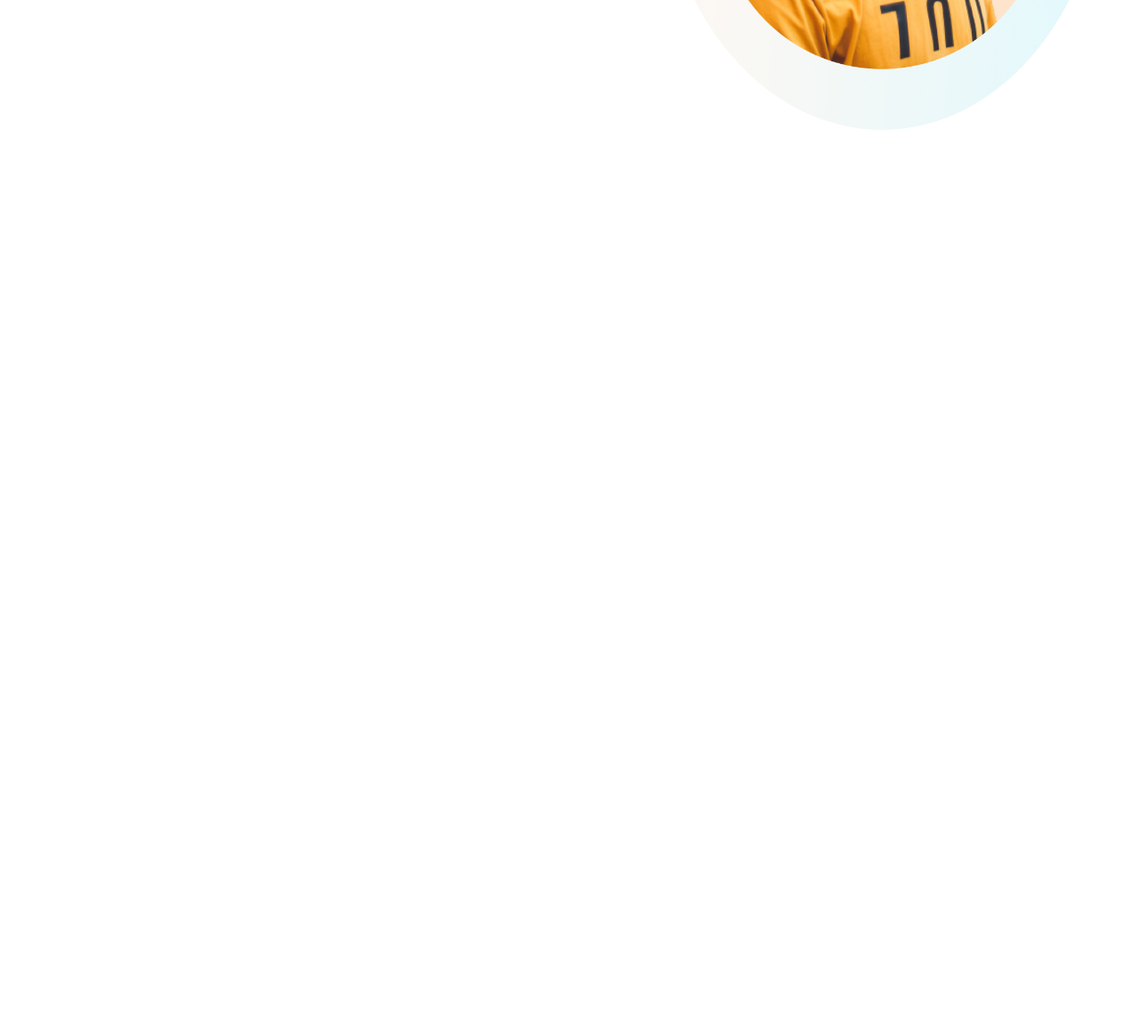
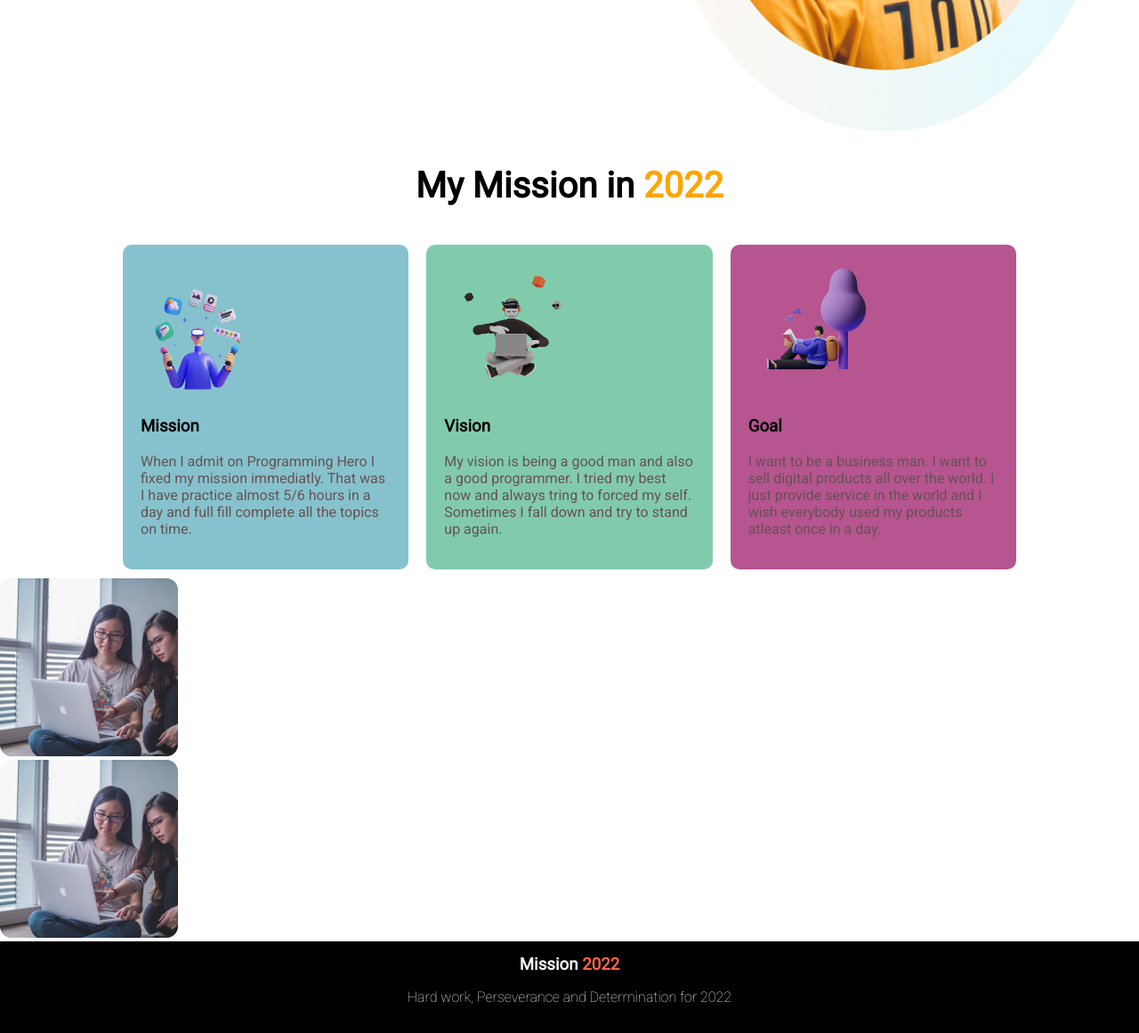
Before and after one commit to Touhidulislam430590/assignment-01, a plain HTML site: page index.html in a window 1280 px wide. Shown: the part 502-1663 px from the top of the page at 89% size. Before the commit the page ends 800 px from the top, so only its background shows below. Drawn offline with Linux system fonts and the light colour scheme.

Commit message:
2 sections and footer done

```diff
--- a/index.html
+++ b/index.html
@@ -8,7 +8,7 @@
 
     <link rel="preconnect" href="https://fonts.googleapis.com" />
     <link rel="preconnect" href="https://fonts.gstatic.com" crossorigin />
-    <link href="https://fonts.googleapis.com/css2?family=Poppins&family=Roboto&display=swap" rel="stylesheet"/>
+    <link href="https://fonts.googleapis.com/css2?family=Poppins&family=Roboto:wght@100;400&display=swap" rel="stylesheet"/>
 
     <link rel="stylesheet" href="style.css" />
   </head>
@@ -16,14 +16,77 @@
     <section class="focuss_section">
       <div class="header_content">
         <h1>Stay Focused on <span class="text_orange">Misson 2022</span></h1>
-        <p>I want to be a good full stack web develper. That is why I joined Programming Hero batch-05. And I am fully focused on that course.</p>
+        <p class="header_paragrapg">
+          I want to be a good full stack web develper. That is why I joined
+          Programming Hero batch-05. And I am fully focused on that course.
+        </p>
         <a href="#" class="btn_style">Explore Now</a>
-        <p style="margin: 30px 0px;">scroll for more explore</p>
+        <p style="margin: 30px 0px">scroll for more explore</p>
       </div>
 
       <div class="header_image">
-        <img src="images/person/person-2.png" alt="">
+        <img src="images/person/person-2.png" alt="" />
       </div>
     </section>
+
+    <section class="mission">
+      <h2>My Mission in <span class="text_orange">2022</span></h2>
+      <div class="box_row">
+        <div class="box" id="box-1">
+          <img src="images/illustrators/illustrator-1.png" alt="" />
+          <h3>Mission</h3>
+          <p>
+            When I admit on Programming Hero I fixed my mission immediatly. That
+            was I have practice almost 5/6 hours in a day and full fill complete
+            all the topics on time.
+          </p>
+        </div>
+
+        <div class="box" id="box-2">
+          <img src="images/illustrators/illustrator-2.png" alt="" />
+          <h3>Vision</h3>
+          <p>
+            My vision is being a good man and also a good programmer. I tried my
+            best now and always tring to forced my self. Sometimes I fall down
+            and try to stand up again.
+          </p>
+        </div>
+
+        <div class="box" id="box-3">
+          <img src="images/illustrators/illustrator-3.png" alt="" />
+          <h3>Goal</h3>
+          <p>
+            I want to be a business man. I want to sell digital products all
+            over the world. I just provide service in the world and I wish
+            everybody used my products atleast once in a day.
+          </p>
+        </div>
+      </div>
+    </section>
+
+    <section class="random">
+        <div class="random_image">
+            <img src="images\pictures/coding.png" alt="">
+        </div>
+
+        <div class="random_content">
+
+        </div>
+    </section>
+
+    <section class="random">
+        <div class="random_content">
+
+        </div>
+
+        <div class="random_image">
+            <img src="images\pictures/coding.png" alt="">
+        </div>
+    </section>
+
+    <footer>
+      <h3>Mission <span class="text_tomato">2022</span></h3>
+      <p>Hard work, Perseverance and Determination for 2022</p>
+    </footer>
   </body>
 </html>
--- a/style.css
+++ b/style.css
@@ -1,6 +1,7 @@
 body {
     font-family: 'Poppins', sans-serif;
     font-family: 'Roboto', sans-serif;
+    margin: 0;
 }
 
 h1{
@@ -45,3 +46,67 @@ h1{
     color: white;
     display: inline-block;
 }
+
+.mission h2{
+    font-size: 40px;
+    text-align: center;
+}
+
+.box_row{
+    margin: 0 10%;
+    display: flex;
+}
+.box{
+    width: 33.33%;
+    padding: 20px;
+    margin: 10px;
+    border-radius: 10px;
+}
+
+.box img{
+    height: 150px;
+    width: 150px;
+}
+.box p{
+    color: rgb(102, 82, 82);
+}
+
+#box-1{
+    background: rgba(38, 146, 165, 0.555);
+}
+#box-2{
+    background: rgba(38, 165, 112, 0.582);
+}
+#box-3{
+    background: rgba(155, 21, 103, 0.726);
+}
+
+footer{
+    background-color: black;
+    text-align: center;
+    margin: 0;
+    padding: 15px 0px;
+}
+
+footer h3{
+    color: whitesmoke;
+    margin: 0;
+}
+
+footer p{
+    font-weight: 100;
+    color: whitesmoke;
+}
+
+.text_tomato{
+    color: tomato;
+}
+
+.random{
+    display: flex;
+}
+
+.random_image img{
+    height: 200px;
+    width: 200px;
+}
```
